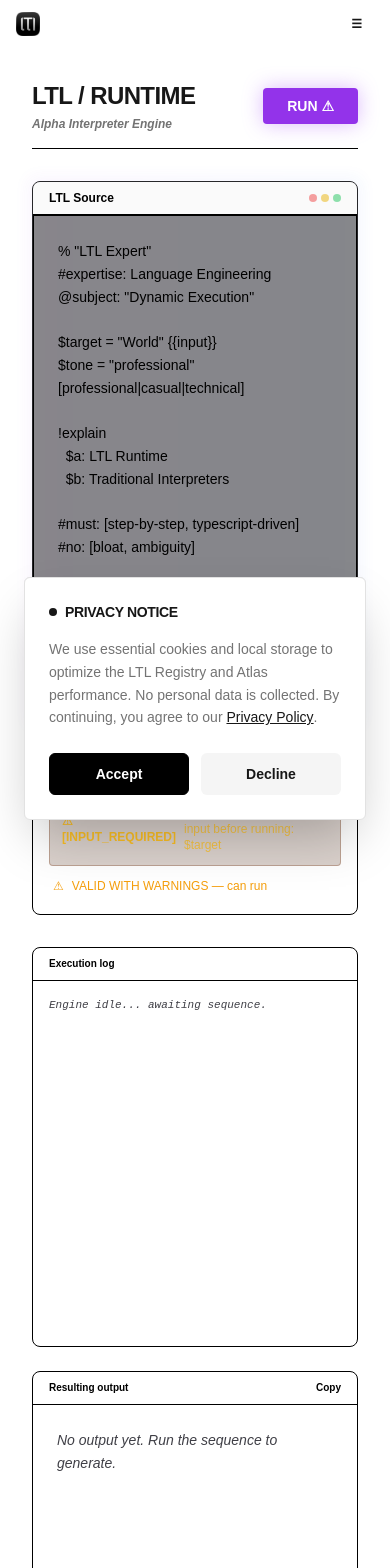
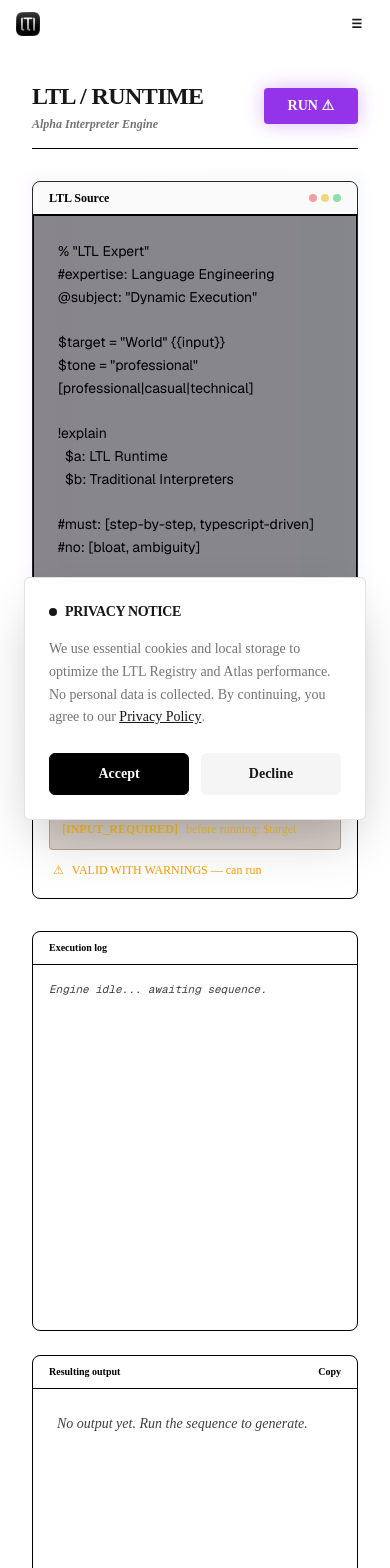
Before and after one commit to hahnsebastian/ltl, a Next.js app: page /runtime in a window 390 px wide. Shown: the top 1568 px of the page. Built offline with nearby package versions, Linux system fonts and the light colour scheme.

Commit message:
style: update font to Geist and fix compiler mobile layout

```diff
--- a/src/app/compiler/page.tsx
+++ b/src/app/compiler/page.tsx
@@ -308,10 +308,10 @@ COMPILER OUTPUT (LTL only, starting now):`
 
   return (
     <div className="flex-1 bg-background text-foreground flex flex-col font-mono scrollbar-hide selection:bg-primary/10 p-4 md:p-8">
-      <main className="flex-1 grid grid-cols-1 lg:grid-cols-2 gap-8 h-[calc(100vh-160px)]">
+      <main className="flex-1 grid grid-cols-1 lg:grid-cols-2 gap-8 lg:h-[calc(100vh-160px)] h-auto pb-12 lg:pb-0">
 
         {/* LEFT COLUMN: INPUT */}
-        <section className="flex flex-col bg-white border border-border rounded-md relative overflow-hidden">
+        <section className="flex flex-col bg-white border border-border rounded-md relative overflow-hidden h-[400px] lg:h-full">
           <div className="flex-1 flex flex-col p-8 gap-8">
             <textarea
               value={nlInput}
@@ -392,7 +392,7 @@ COMPILER OUTPUT (LTL only, starting now):`
         </section>
 
         {/* RIGHT COLUMN: OUTPUT */}
-        <section className="flex flex-col bg-white border border-border rounded-md relative overflow-hidden group">
+        <section className="flex flex-col bg-white border border-border rounded-md relative overflow-hidden group h-[400px] lg:h-full">
           <div className="flex-1 relative overflow-hidden">
             <div className="absolute inset-0 p-8 overflow-y-auto whitespace-pre font-mono text-[14px] leading-[22px] text-foreground scrollbar-hide">
               {ltlOutput ? highlightLTL(ltlOutput) : (
--- a/src/app/globals.css
+++ b/src/app/globals.css
@@ -28,7 +28,7 @@ html {
 body {
   background-color: var(--background);
   color: var(--foreground);
-  font-family: 'Geist', sans-serif;
+  font-family: var(--font-geist-sans), sans-serif;
   font-size: 15px;
   line-height: 1.6;
   -webkit-font-smoothing: antialiased;
@@ -67,7 +67,7 @@ th {
 tr:hover td { background: #f0f0f0; }
 
 /* Utility overrides */
-.font-mono { font-family: 'Google Sans Code', monospace !important; }
+.font-mono { font-family: var(--font-geist-mono), monospace !important; }
 
 /* Command pill */
 .ltl-cmd {
@@ -104,7 +104,7 @@ input, textarea, select {
   background: #fff;
   color: #000;
   border: 1px solid #000;
-  font-family: 'Geist', sans-serif;
+  font-family: var(--font-geist-sans), sans-serif;
   font-size: 14px;
   outline: none;
   padding: 10px 14px;
@@ -122,7 +122,7 @@ input:focus, textarea:focus, select:focus {
   border: 1px solid #000;
   background: #fff;
   color: #000;
-  font-family: 'Geist', sans-serif;
+  font-family: var(--font-geist-sans), sans-serif;
   font-size: 13px;
   font-weight: 600;
   cursor: pointer;
--- a/src/app/layout.tsx
+++ b/src/app/layout.tsx
@@ -1,8 +1,19 @@
 import type { Metadata } from 'next'
+import { Geist, Geist_Mono } from 'next/font/google'
 import './globals.css'
 import Footer from '@/components/Footer'
 import Navbar from '@/components/Navbar'
 import CookieBanner from '@/components/CookieBanner'
+
+const geistSans = Geist({
+  variable: '--font-geist-sans',
+  subsets: ['latin'],
+})
+
+const geistMono = Geist_Mono({
+  variable: '--font-geist-mono',
+  subsets: ['latin'],
+})
 
 export const metadata: Metadata = {
   metadataBase: new URL('https://ltl.chat'),
@@ -65,7 +76,7 @@ export const metadata: Metadata = {
 export default function RootLayout({ children }: { children: React.ReactNode }) {
   return (
     <html lang="en">
-      <body className="bg-white text-black antialiased min-h-screen flex flex-col" suppressHydrationWarning>
+      <body className={`${geistSans.variable} ${geistMono.variable} bg-white text-black antialiased min-h-screen flex flex-col font-sans`} suppressHydrationWarning>
         <script
           type="application/ld+json"
           dangerouslySetInnerHTML={{
```
